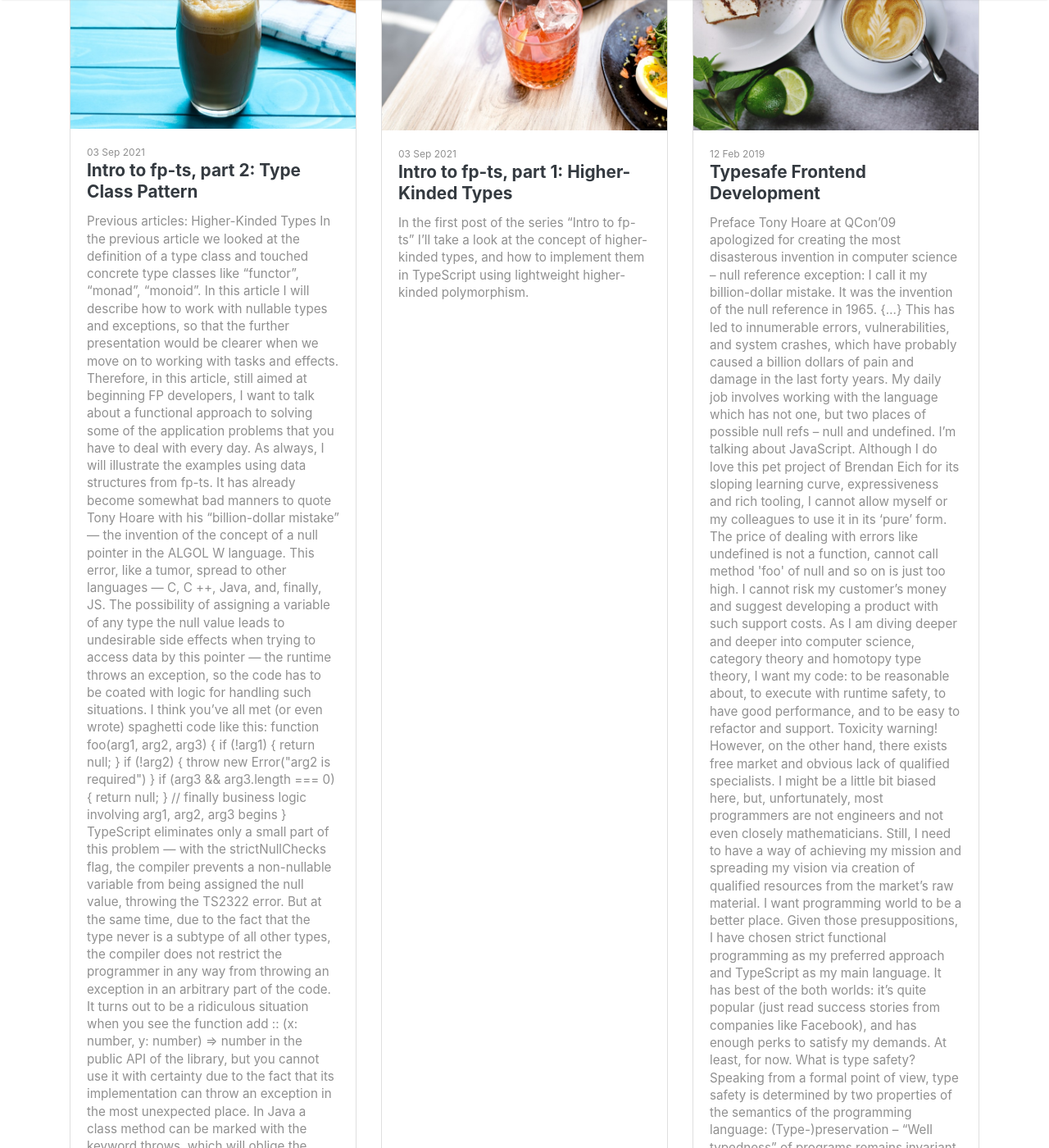
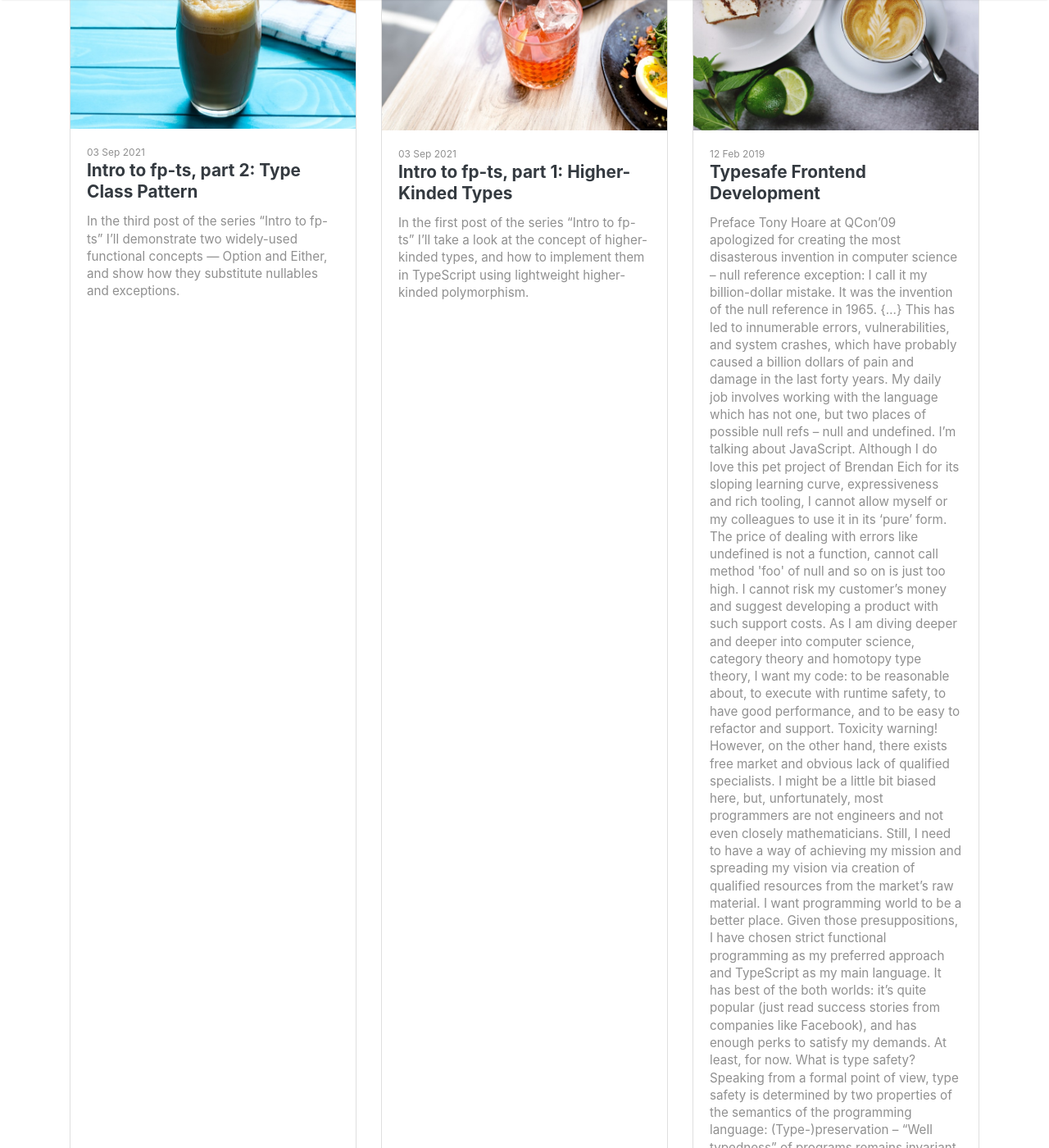
Before and after one commit to YBogomolov/ybogomolov.github.io, a Jekyll site: the page built from index.html, in a window 1280 px wide and 1400 px high, scrolled down 564 px. Shown: the whole window at 82% size. Built offline with Jekyll 4.4.1, drawn with Linux system fonts in a browser that asks for light colours; nearby versions of some CDN libraries; the list of posts is cut into pages by our own code; comment, search, counter and statistics services are not loaded; some of the changed text lies outside the part shown.

Commit message:
Rename post, add excerpt

```diff
--- a/_posts/2021-09-03-02-typeclasses.md
+++ b/_posts/2021-09-03-03-typeclasses.md
@@ -5,6 +5,10 @@ author: yuriy
 categories: [ fp, typescript, typeclass ]
 image: assets/images/15.jpg
 ---
+
+In the third post of the series "Intro to fp-ts" I'll demonstrate two widely-used functional concepts — Option and Either, and show how they substitute nullables and exceptions.
+
+<!--more-->
 
 Previous articles:
 1. [Higher-Kinded Types](https://ybogomolov.me/01-higher-kinded-types/)
```
